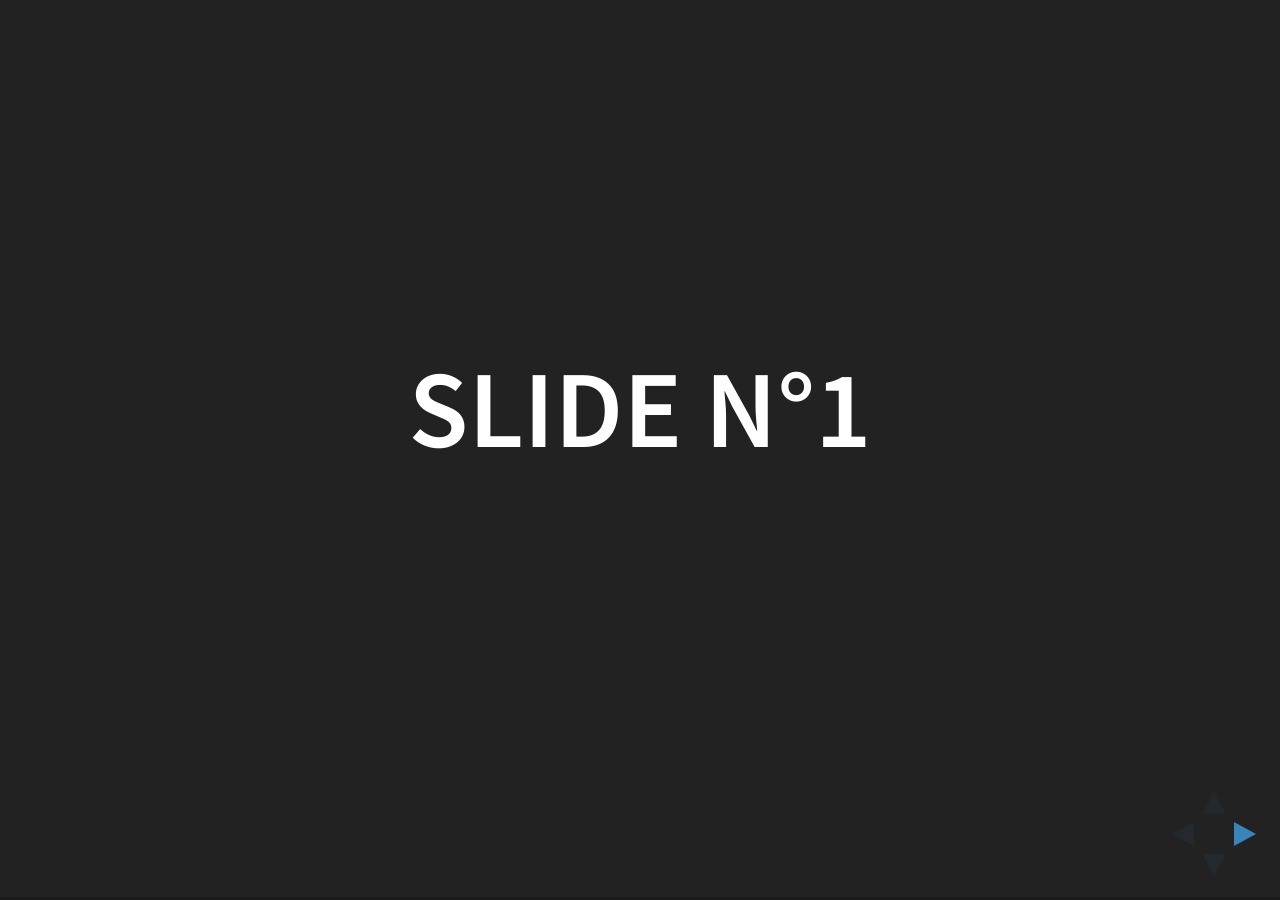
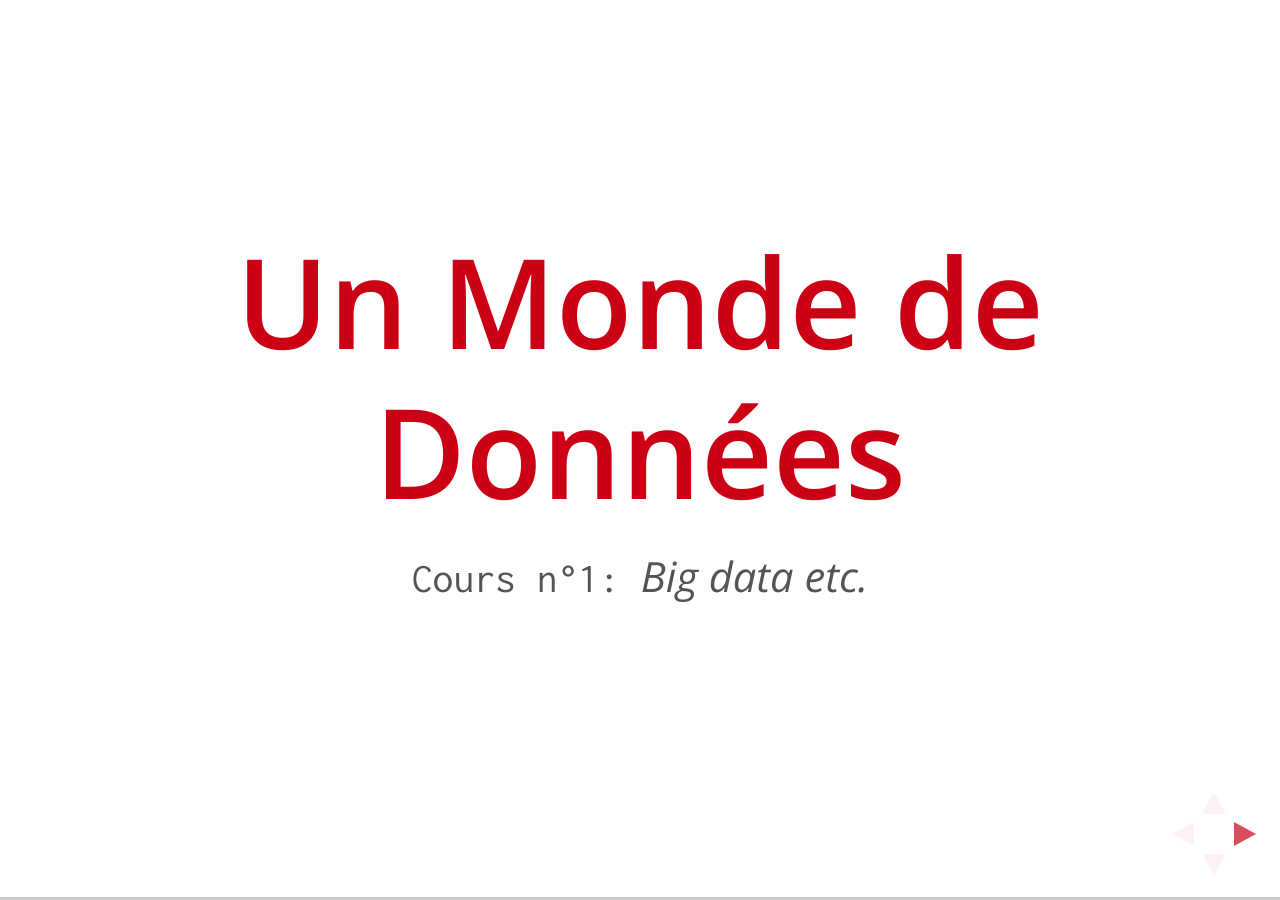
Before and after one commit to Yomguithereal/courses, a Jekyll site: the page built from data/2016/1.md, in a window 1280 px wide. Built offline with Jekyll 4.4.1, drawn with Linux system fonts in a browser that asks for light colours.

Commit message:
Wrapping up reveal theme

````diff
--- a/_layouts/reveal.html
+++ b/_layouts/reveal.html
@@ -14,10 +14,10 @@
     <meta name="viewport" content="width=device-width, initial-scale=1.0, maximum-scale=1.0, user-scalable=no, minimal-ui">
 
     <link rel="stylesheet" href="{{ site.baseurl }}/reveal/css/reveal.css">
-    <link rel="stylesheet" href="{{ site.baseurl }}/reveal/css/theme/black.css" id="theme">
+    <link rel="stylesheet" href="{{ site.baseurl }}/css/reveal-theme.css" id="theme">
 
     <!-- Code syntax highlighting -->
-    <link rel="stylesheet" href="{{ site.baseurl }}/reveal/lib/css/zenburn.css">
+    <link rel="stylesheet" href="{{ site.baseurl }}/reveal/lib/css/tomorrow-night.css">
 
     <!-- Printing and PDF exports -->
     <script>
--- /dev/null
+++ b/css/reveal-theme.css
@@ -0,0 +1,288 @@
+/**
+ * A simple theme for reveal.js presentations, similar
+ * to the default theme. The accent color is darkblue.
+ *
+ * This theme is Copyright (C) 2012 Owen Versteeg, https://github.com/StereotypicalApps. It is MIT licensed.
+ * reveal.js is Copyright (C) 2011-2012 Hakim El Hattab, http://hakim.se
+ */
+@import url(https://fonts.googleapis.com/css?family=Open+Sans:600,300italic|Inconsolata:400,700);
+/*********************************************
+ * GLOBAL STYLES
+ *********************************************/
+body {
+  background: #fff;
+  background-color: #fff; }
+
+.reveal {
+  font-family: "Inconsolata", sans-serif;
+  font-size: 36px;
+  font-weight: normal;
+  color: #545454; }
+
+::selection {
+  color: #fff;
+  background: rgba(0, 0, 0, 0.99);
+  text-shadow: none; }
+
+.reveal .slides > section,
+.reveal .slides > section > section {
+  line-height: 1.3;
+  font-weight: inherit; }
+
+/*********************************************
+ * HEADERS
+ *********************************************/
+.reveal h1,
+.reveal h2,
+.reveal h3,
+.reveal h4,
+.reveal h5,
+.reveal h6 {
+  margin: 0 0 20px 0;
+  color: #000;
+  font-family: "Open Sans", Impact, sans-serif;
+  font-weight: 600;
+  line-height: 1.2;
+  letter-spacing: normal;
+  text-transform: none;
+  text-shadow: none;
+  word-wrap: break-word; }
+
+.reveal h1 {
+  font-size: 3em;
+  color: #CB0015; }
+
+.reveal h2 {
+  font-size: 2em; }
+
+.reveal h3 {
+  font-size: 1.55em; }
+
+.reveal h4 {
+  font-size: 1em; }
+
+.reveal h1 {
+  text-shadow: none; }
+
+/*********************************************
+ * OTHER
+ *********************************************/
+.reveal p {
+  margin: 20px 0;
+  line-height: 1.3; }
+
+/* Ensure certain elements are never larger than the slide itself */
+.reveal img,
+.reveal video,
+.reveal iframe {
+  max-width: 95%;
+  max-height: 95%; }
+
+.reveal strong,
+.reveal b {
+  font-weight: 700; }
+
+.reveal em {
+  font-family: "Open Sans", Impact, sans-serif;
+  font-style: italic; }
+
+.reveal ol,
+.reveal dl,
+.reveal ul {
+  display: inline-block;
+  text-align: left;
+  margin: 0 0 0 1em; }
+
+.reveal ol {
+  list-style-type: decimal; }
+
+.reveal ul {
+  list-style-type: disc; }
+
+.reveal ul ul {
+  list-style-type: square; }
+
+.reveal ul ul ul {
+  list-style-type: circle; }
+
+.reveal ul ul,
+.reveal ul ol,
+.reveal ol ol,
+.reveal ol ul {
+  display: block;
+  margin-left: 40px; }
+
+.reveal dt {
+  font-weight: bold; }
+
+.reveal dd {
+  margin-left: 40px; }
+
+.reveal q,
+.reveal blockquote {
+  quotes: none; }
+
+.reveal blockquote {
+  display: block;
+  position: relative;
+  width: 70%;
+  margin: 20px auto;
+  padding: 5px;
+  font-style: italic;
+  background: rgba(255, 255, 255, 0.05);
+  box-shadow: 0px 0px 2px rgba(0, 0, 0, 0.2); }
+
+.reveal blockquote p:first-child,
+.reveal blockquote p:last-child {
+  display: inline-block; }
+
+.reveal q {
+  font-style: italic; }
+
+.reveal pre {
+  display: block;
+  position: relative;
+  width: 90%;
+  margin: 20px auto;
+  text-align: left;
+  font-size: 0.55em;
+  font-family: monospace;
+  line-height: 1.2em;
+  word-wrap: break-word;
+  /*box-shadow: 0px 0px 6px rgba(0, 0, 0, 0.3);*/ }
+
+.reveal code {
+  padding: 0.2em;
+  font-family: monospace;
+  background-color: rgba(0,0,0,0.04); }
+
+.reveal pre code {
+  background-color: #1d1f21;
+  display: block;
+  padding: 25px;
+  overflow: auto;
+  max-height: 400px;
+  word-wrap: normal; }
+
+.reveal table {
+  margin: auto;
+  border-collapse: collapse;
+  border-spacing: 0; }
+
+.reveal table th {
+  font-weight: bold; }
+
+.reveal table th,
+.reveal table td {
+  text-align: left;
+  padding: 0.2em 0.5em 0.2em 0.5em;
+  border-bottom: 1px solid; }
+
+.reveal table th[align="center"],
+.reveal table td[align="center"] {
+  text-align: center; }
+
+.reveal table th[align="right"],
+.reveal table td[align="right"] {
+  text-align: right; }
+
+.reveal table tr:last-child td {
+  border-bottom: none; }
+
+.reveal sup {
+  vertical-align: super; }
+
+.reveal sub {
+  vertical-align: sub; }
+
+.reveal small {
+  display: inline-block;
+  font-size: 0.6em;
+  line-height: 1.2em;
+  vertical-align: top; }
+
+.reveal small * {
+  vertical-align: top; }
+
+/*********************************************
+ * LINKS
+ *********************************************/
+.reveal a {
+  color: #CB0015;
+  text-decoration: none;
+  -webkit-transition: color 0.15s ease;
+  -moz-transition: color 0.15s ease;
+  transition: color 0.15s ease; }
+
+.reveal a:hover {
+  text-decoration: underline; }
+
+.reveal .roll span:after {
+  color: #fff;
+  background: #00003f; }
+
+/*********************************************
+ * IMAGES
+ *********************************************/
+.reveal section img {
+  margin: 15px 0px;
+  background: rgba(255, 255, 255, 0.12);
+  border: 4px solid #000;
+  box-shadow: 0 0 10px rgba(0, 0, 0, 0.15); }
+
+.reveal section img.plain {
+  border: 0;
+  box-shadow: none; }
+
+.reveal a img {
+  -webkit-transition: all 0.15s linear;
+  -moz-transition: all 0.15s linear;
+  transition: all 0.15s linear; }
+
+.reveal a:hover img {
+  background: rgba(255, 255, 255, 0.2);
+  border-color: #00008B;
+  box-shadow: 0 0 20px rgba(0, 0, 0, 0.55); }
+
+/*********************************************
+ * NAVIGATION CONTROLS
+ *********************************************/
+.reveal .controls .navigate-left,
+.reveal .controls .navigate-left.enabled {
+  border-right-color: #CB0015; }
+
+.reveal .controls .navigate-right,
+.reveal .controls .navigate-right.enabled {
+  border-left-color: #CB0015; }
+
+.reveal .controls .navigate-up,
+.reveal .controls .navigate-up.enabled {
+  border-bottom-color: #CB0015; }
+
+.reveal .controls .navigate-down,
+.reveal .controls .navigate-down.enabled {
+  border-top-color: #CB0015; }
+
+.reveal .controls .navigate-left.enabled:hover {
+  border-right-color: #CB0015; }
+
+.reveal .controls .navigate-right.enabled:hover {
+  border-left-color: #CB0015; }
+
+.reveal .controls .navigate-up.enabled:hover {
+  border-bottom-color: #CB0015; }
+
+.reveal .controls .navigate-down.enabled:hover {
+  border-top-color: #CB0015; }
+
+/*********************************************
+ * PROGRESS BAR
+ *********************************************/
+.reveal .progress {
+  background: rgba(0, 0, 0, 0.2); }
+
+.reveal .progress span {
+  background: #CB0015;
+  -webkit-transition: width 800ms cubic-bezier(0.26, 0.86, 0.44, 0.985);
+  -moz-transition: width 800ms cubic-bezier(0.26, 0.86, 0.44, 0.985);
+  transition: width 800ms cubic-bezier(0.26, 0.86, 0.44, 0.985); }
--- a/data/2016/presentations/01 - Big Data etc.md
+++ b/data/2016/presentations/01 - Big Data etc.md
@@ -1,5 +1,18 @@
-# Slide n°1
+# Un Monde de Données
+
+Cours n°1: *Big data etc.*
 
 ===
 
 # Slide n°2
+
+```js
+var test = 'hello';
+console.log(test);
+```
+
+This is some **bold text**.
+
+This is some `related` text.
+
+This is some [link](link).
--- /dev/null
+++ b/reveal/lib/css/tomorrow-night.css
@@ -0,0 +1,75 @@
+/* Tomorrow Night Theme */
+/* http://jmblog.github.com/color-themes-for-google-code-highlightjs */
+/* Original theme - https://github.com/chriskempson/tomorrow-theme */
+/* http://jmblog.github.com/color-themes-for-google-code-highlightjs */
+
+/* Tomorrow Comment */
+.hljs-comment,
+.hljs-quote {
+  color: #969896;
+}
+
+/* Tomorrow Red */
+.hljs-variable,
+.hljs-template-variable,
+.hljs-tag,
+.hljs-name,
+.hljs-selector-id,
+.hljs-selector-class,
+.hljs-regexp,
+.hljs-deletion {
+  color: #cc6666;
+}
+
+/* Tomorrow Orange */
+.hljs-number,
+.hljs-built_in,
+.hljs-builtin-name,
+.hljs-literal,
+.hljs-type,
+.hljs-params,
+.hljs-meta,
+.hljs-link {
+  color: #de935f;
+}
+
+/* Tomorrow Yellow */
+.hljs-attribute {
+  color: #f0c674;
+}
+
+/* Tomorrow Green */
+.hljs-string,
+.hljs-symbol,
+.hljs-bullet,
+.hljs-addition {
+  color: #b5bd68;
+}
+
+/* Tomorrow Blue */
+.hljs-title,
+.hljs-section {
+  color: #81a2be;
+}
+
+/* Tomorrow Purple */
+.hljs-keyword,
+.hljs-selector-tag {
+  color: #b294bb;
+}
+
+.hljs {
+  display: block;
+  overflow-x: auto;
+  background: #1d1f21;
+  color: #c5c8c6;
+  padding: 0.5em;
+}
+
+.hljs-emphasis {
+  font-style: italic;
+}
+
+.hljs-strong {
+  font-weight: bold;
+}
````
